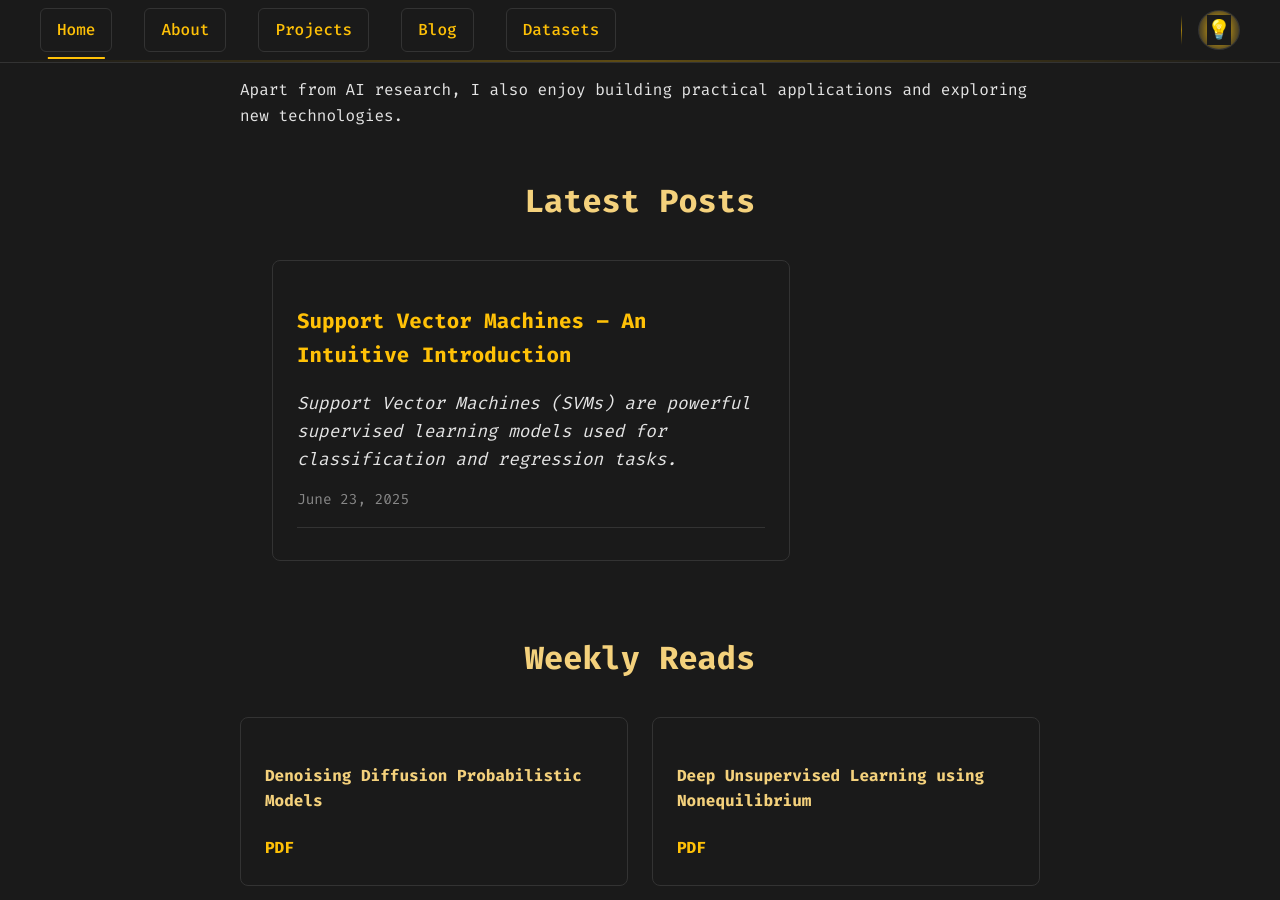
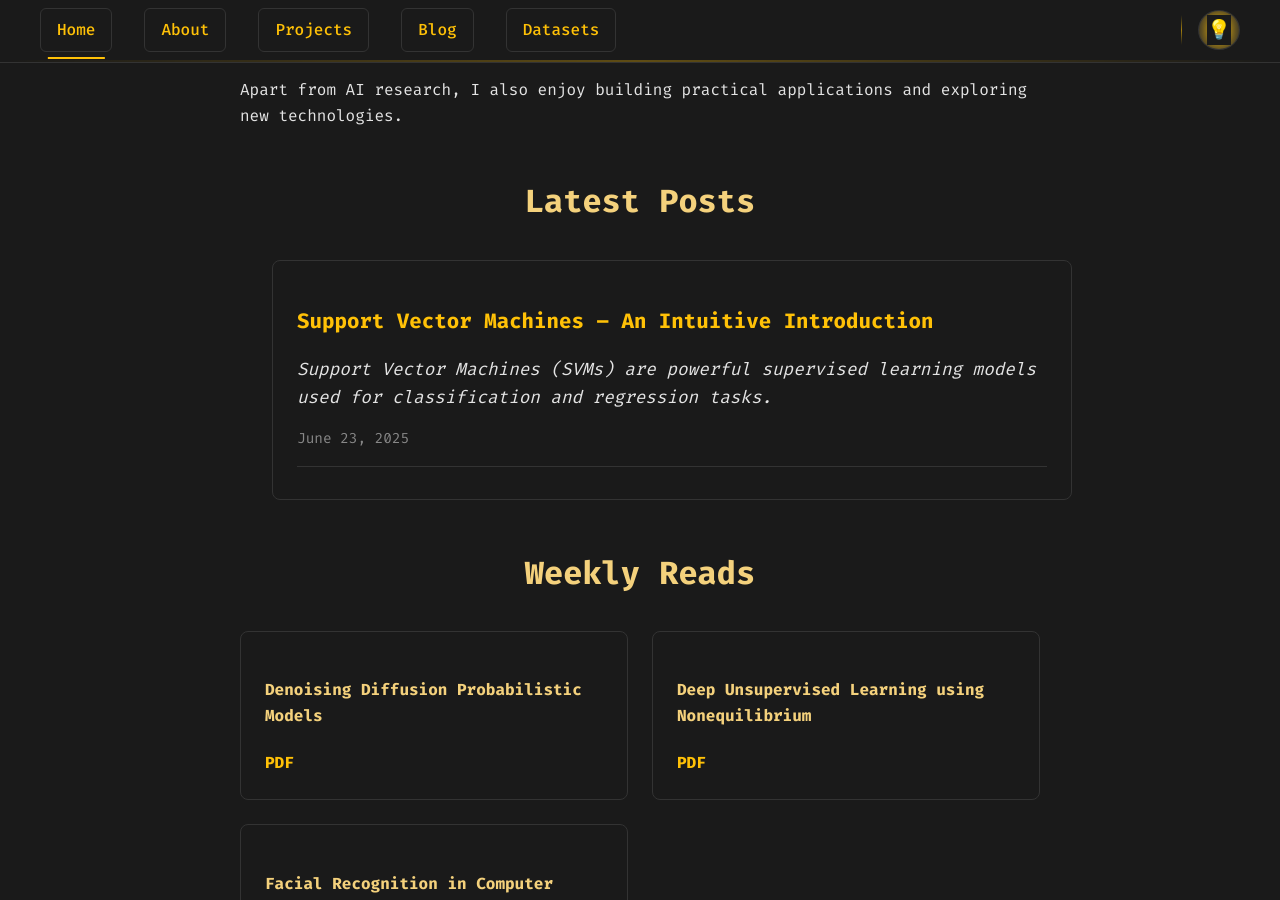
Before and after one commit to shrrynsh/site.github.io, a Jekyll site: the page built from index.md, in a window 1280 px wide and 900 px high, scrolled down 898 px. Built offline with Jekyll 4.4.1, drawn with Linux system fonts in a browser that asks for light colours.

Commit message:
Update default.html

```diff
--- a/_layouts/default.html
+++ b/_layouts/default.html
@@ -617,34 +617,6 @@
   margin: 2rem auto 0 !important;
   display: block !important;
 }
-/* Hide the left pane */
-.leftpane {
-  display: none !important;
-}
-
-/* Adjust main container to two columns: main content and right pane */
-#main-container {
-  display: grid !important;
-  grid-template-columns: 1fr 250px !important;
-  gap: 2rem !important;
-  max-width: 1200px !important;
-  margin: 2rem auto !important;
-  padding: 0 2rem !important;
-}
-
-/* Ensure main content uses full width available */
-.postcontent {
-  max-width: 100% !important;
-  background-color: #1a1a1a !important;
-  padding: 0 2rem !important;
-}
-
-/* Responsive design for mobile */
-@media (max-width: 968px) {
-  #main-container {
-    grid-template-columns: 1fr !important;
-  }
-}
 
 </style>
 
```
